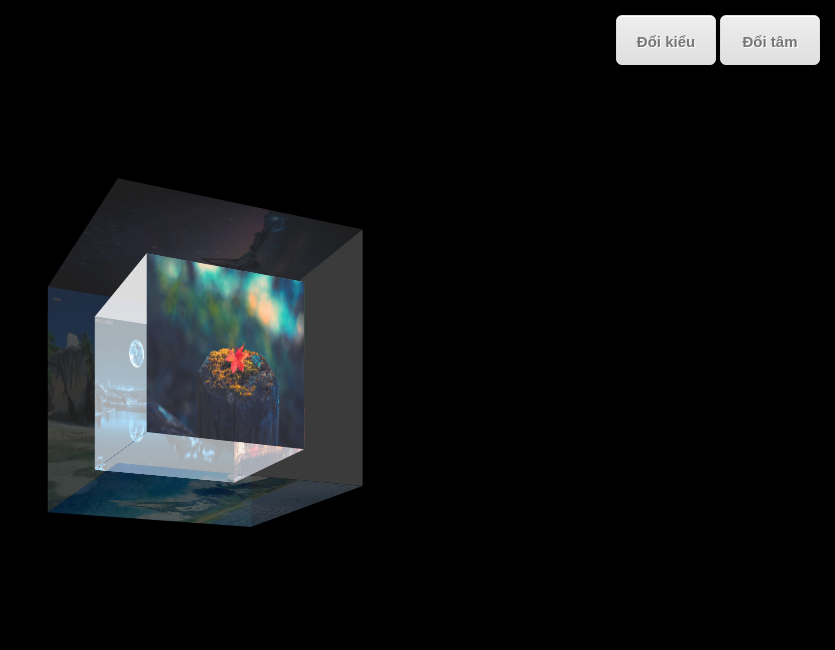
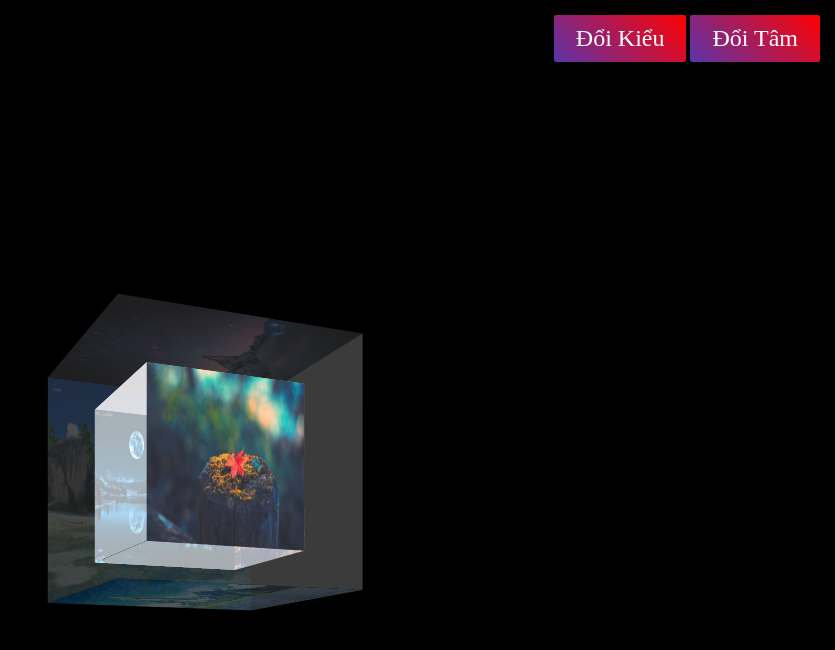
Before and after one commit to ochutgio/ochutgio.github.io, a plain HTML site: page index.html in a window 1280 px wide. Shown: the whole page, without its empty margins (445-1280 px from the left). Drawn offline with Linux system fonts and the light colour scheme.

Commit message:
change button style

```diff
--- a/css/style.css
+++ b/css/style.css
@@ -23,7 +23,7 @@ body {
 
 #shape {
   position: relative;
-  top: 200px;
+  top: 300px;
   margin: 0 auto;
   height: 200px;
   width: 200px;
@@ -285,45 +285,24 @@ body {
 
 /* CSS Button Đổi Kiểu */
 .classname {
-  -moz-box-shadow: inset 0px 1px 0px 0px #ffffff;
-  -webkit-box-shadow: inset 0px 1px 0px 0px #ffffff;
-  box-shadow: inset 0px 1px 0px 0px #ffffff;
-  background: -webkit-gradient(linear, left top, left bottom, color-stop(0.05, #ededed), color-stop(1, #dfdfdf));
-  background: -moz-linear-gradient(center top, #ededed 5%, #dfdfdf 100%);
-  filter: progid:DXImageTransform.Microsoft.gradient(startColorstr='#ededed', endColorstr='#dfdfdf');
-  background-color: #ededed;
-  -webkit-border-top-left-radius: 6px;
-  -moz-border-radius-topleft: 6px;
-  border-top-left-radius: 6px;
-  -webkit-border-top-right-radius: 6px;
-  -moz-border-radius-topright: 6px;
-  border-top-right-radius: 6px;
-  -webkit-border-bottom-right-radius: 6px;
-  -moz-border-radius-bottomright: 6px;
-  border-bottom-right-radius: 6px;
-  -webkit-border-bottom-left-radius: 6px;
-  -moz-border-radius-bottomleft: 6px;
-  border-bottom-left-radius: 6px;
-  text-indent: 0;
-  border: 1px solid #dcdcdc;
+
   display: inline-block;
-  color: #777777;
-  font-family: arial;
+  color: #333;
+  font-family: 'Times New Roman', Times, serif;
   font-size: 15px;
-  font-weight: bold;
-  font-style: normal;
-  height: 50px;
-  line-height: 50px;
-  width: 100px;
-  text-decoration: none;
-  text-align: center;
-  text-shadow: 1px 1px 0px #ffffff;
+  background: #f00;
+  text-transform: capitalize;
+  border-radius: 2px;
+  color: #fff;
+  border: none;
+  font-weight: 500;
+  font-size: 24px;
+
+  padding: 10px 22px;
+  background-image: linear-gradient(45deg,   #5b33aa, transparent);
 }
 .classname:hover {
-  background: -webkit-gradient(linear, left top, left bottom, color-stop(0.05, #dfdfdf), color-stop(1, #ededed));
-  background: -moz-linear-gradient(center top, #dfdfdf 5%, #ededed 100%);
-  filter: progid:DXImageTransform.Microsoft.gradient(startColorstr='#dfdfdf', endColorstr='#ededed');
-  background-color: #dfdfdf;
+  background-color: #F34;
   cursor: pointer;
 }
 .classname:active {
```
